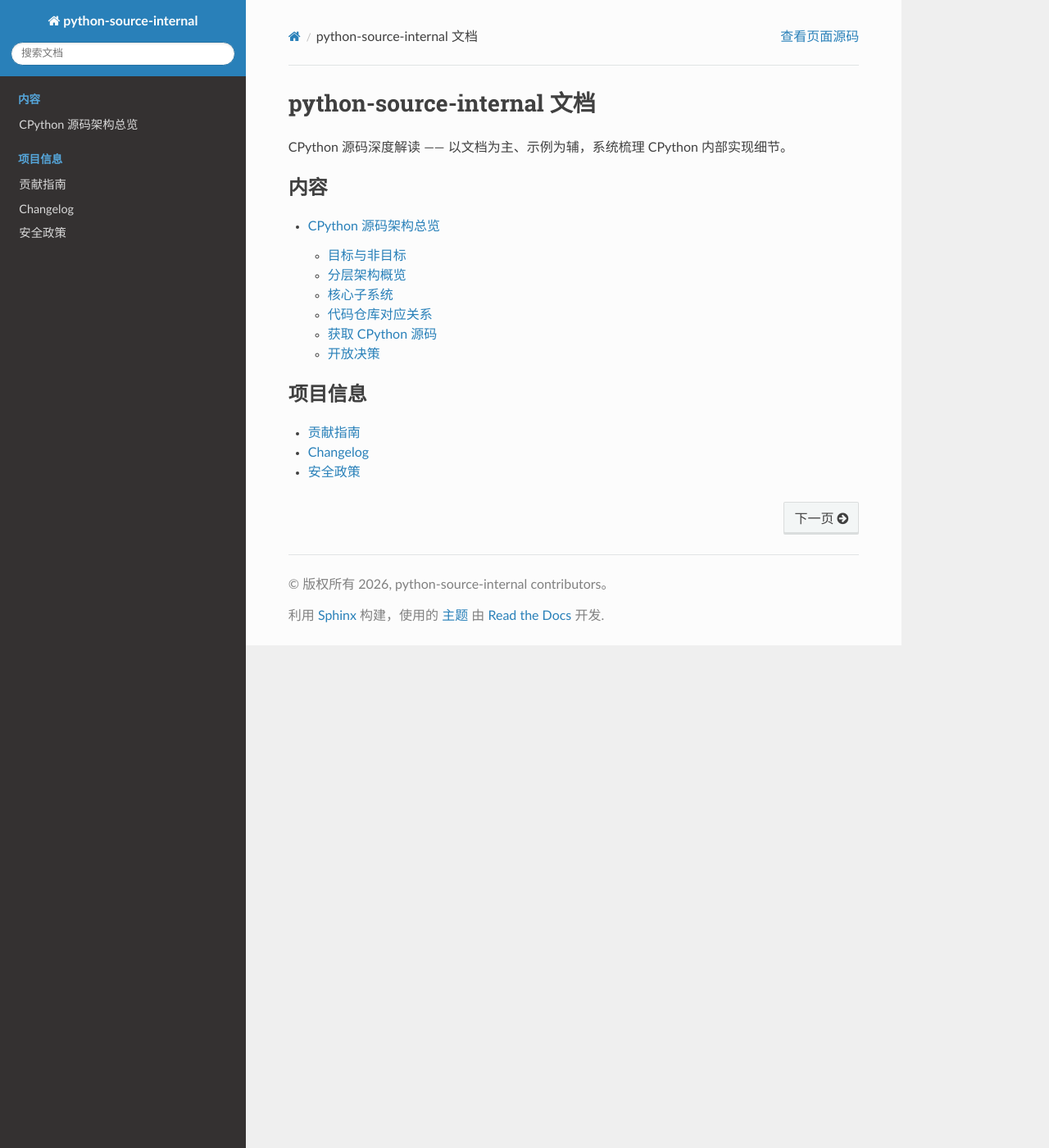
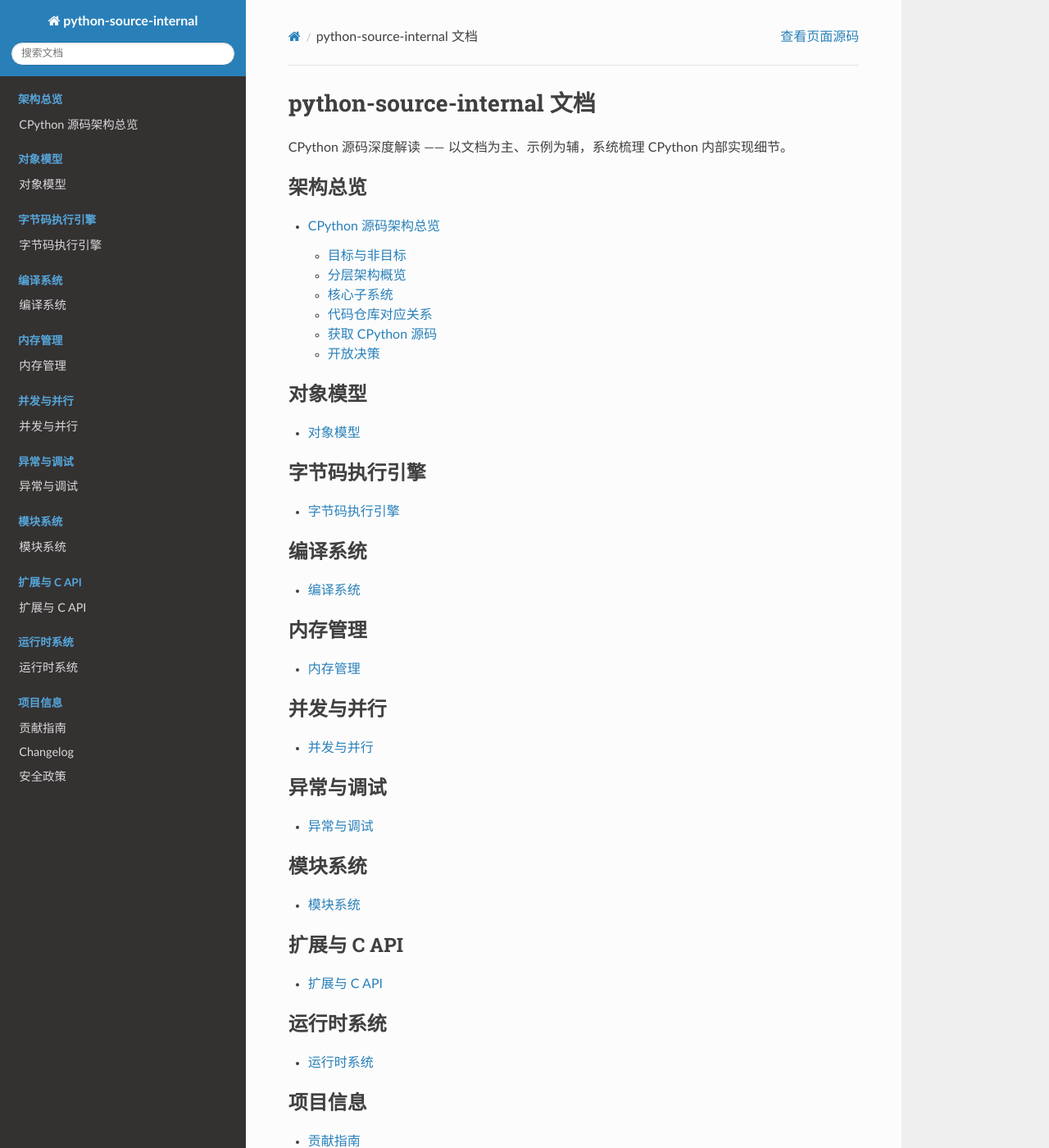
Before and after one commit to noisystreet/python_source_internal, a Sphinx documentation site: the page built from docs/index.rst, in a window 1280 px wide and 1400 px high. Shown: the whole window at 82% size. Built offline with Sphinx 7.4.7 and the Read the Docs theme 3.1.0, drawn with Linux system fonts in a browser that asks for light colours; pages that are not in the unit, such as notebooks, are missing from menus.

Commit message:
feat: 确立文档提纲结构
划分 9 个主题子系统并创建各目录的 index.rst 入口：
- 对象模型（含函数与代码对象、迭代器与生成器协议、弱引用）
- 字节码执行引擎、编译系统、内存管理
- 并发与并行（含自由线程 Free-Threading）
- 异常与调试、模块系统、扩展与 C API、运行时系统

```diff
--- /dev/null
+++ b/docs/ceval/index.rst
@@ -0,0 +1,12 @@
+字节码执行引擎
+===============
+
+.. toctree::
+   :maxdepth: 2
+
+   解释循环主流程 <ceval-loop>
+   核心字节码指令分析 <bytecodes>
+   调用约定与栈帧 <calls>
+   指令特化 (Specialization) <specialize>
+   Tier2 优化器 <tier2>
+   JIT 编译器 <jit>
--- /dev/null
+++ b/docs/exceptions/index.rst
@@ -0,0 +1,10 @@
+异常与调试
+==========
+
+.. toctree::
+   :maxdepth: 2
+
+   异常处理链 <exception-handling>
+   Traceback 与栈展开 <traceback>
+   sys.settrace / sys.setprofile <tracing>
+   调试支持 <remote-debug>
--- /dev/null
+++ b/docs/extensions/index.rst
@@ -0,0 +1,13 @@
+扩展与 C API
+=============
+
+.. toctree::
+   :maxdepth: 2
+
+   C API 概览 <c-api-overview>
+   Limited API 与 Stable ABI <limited-api>
+   动态加载机制 <dynamic-loading>
+   模块初始化协议 <module-init>
+   多阶段初始化 <multi-phase-init>
+   内存与对象管理 API <memory-api>
+   ctypes 与外部函数接口 <ctypes-ffi>
--- /dev/null
+++ b/docs/gc/index.rst
@@ -0,0 +1,10 @@
+内存管理
+========
+
+.. toctree::
+   :maxdepth: 2
+
+   小块内存分配 (obmalloc) <obmalloc>
+   分代垃圾回收 <gc>
+   环形引用检测 <gc-cycles>
+   内存池与 arena <arena>
--- a/docs/index.rst
+++ b/docs/index.rst
@@ -5,9 +5,63 @@
 
 .. toctree::
    :maxdepth: 2
-   :caption: 内容
+   :caption: 架构总览
 
    ARCHITECTURE
+
+.. toctree::
+   :maxdepth: 2
+   :caption: 对象模型
+
+   objects/index
+
+.. toctree::
+   :maxdepth: 2
+   :caption: 字节码执行引擎
+
+   ceval/index
+
+.. toctree::
+   :maxdepth: 2
+   :caption: 编译系统
+
+   compiler/index
+
+.. toctree::
+   :maxdepth: 2
+   :caption: 内存管理
+
+   gc/index
+
+.. toctree::
+   :maxdepth: 2
+   :caption: 并发与并行
+
+   concurrency/index
+
+.. toctree::
+   :maxdepth: 2
+   :caption: 异常与调试
+
+   exceptions/index
+
+.. toctree::
+   :maxdepth: 2
+   :caption: 模块系统
+
+   modules/index
+
+.. toctree::
+   :maxdepth: 2
+   :caption: 扩展与 C API
+
+   extensions/index
+
+.. toctree::
+   :maxdepth: 2
+   :caption: 运行时系统
+
+   runtime/index
 
 .. toctree::
    :maxdepth: 1
--- /dev/null
+++ b/docs/modules/index.rst
@@ -0,0 +1,9 @@
+模块系统
+========
+
+.. toctree::
+   :maxdepth: 2
+
+   模块对象与命名空间 <module-object>
+   内置模块 (built-in) <builtins>
+   sys.modules 与模块缓存 <sys-modules>
--- /dev/null
+++ b/docs/objects/index.rst
@@ -0,0 +1,19 @@
+对象模型
+========
+
+.. toctree::
+   :maxdepth: 2
+
+   PyObject 结构 <pyobject>
+   PyTypeObject 与类型系统 <typeobject>
+   引用计数 <refcount>
+   函数与代码对象 <function-and-code>
+   迭代器与生成器协议 <iterators>
+   内置类型 — int <long>
+   内置类型 — str <unicode>
+   内置类型 — dict <dict>
+   内置类型 — list <list>
+   内置类型 — tuple <tuple>
+   内置类型 — set <set>
+   弱引用 <weakref>
+   属性访问与描述符 <descriptor>
--- /dev/null
+++ b/docs/runtime/index.rst
@@ -0,0 +1,12 @@
+运行时系统
+==========
+
+.. toctree::
+   :maxdepth: 2
+
+   解释器生命周期 <lifecycle>
+   解释器状态 (PyInterpreterState) <interpreter-state>
+   线程状态 (PyThreadState) <thread-state>
+   配置与初始化 (initconfig) <initconfig>
+   编组与序列化 (marshal) <marshal>
+   Codec 系统 <codecs>
```
Also changed, not shown: docs/compiler/index.rst (added, +12 -0 lines), docs/concurrency/index.rst (added, +10 -0 lines).
